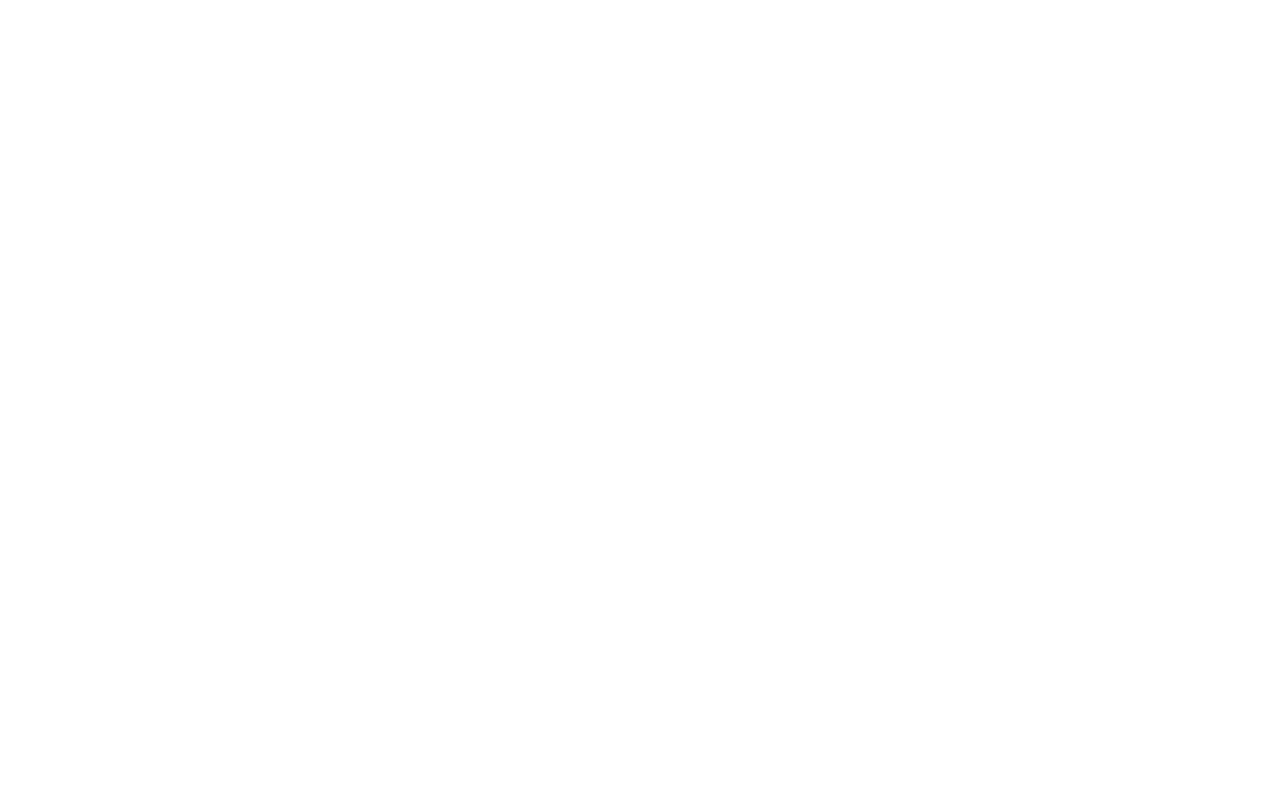
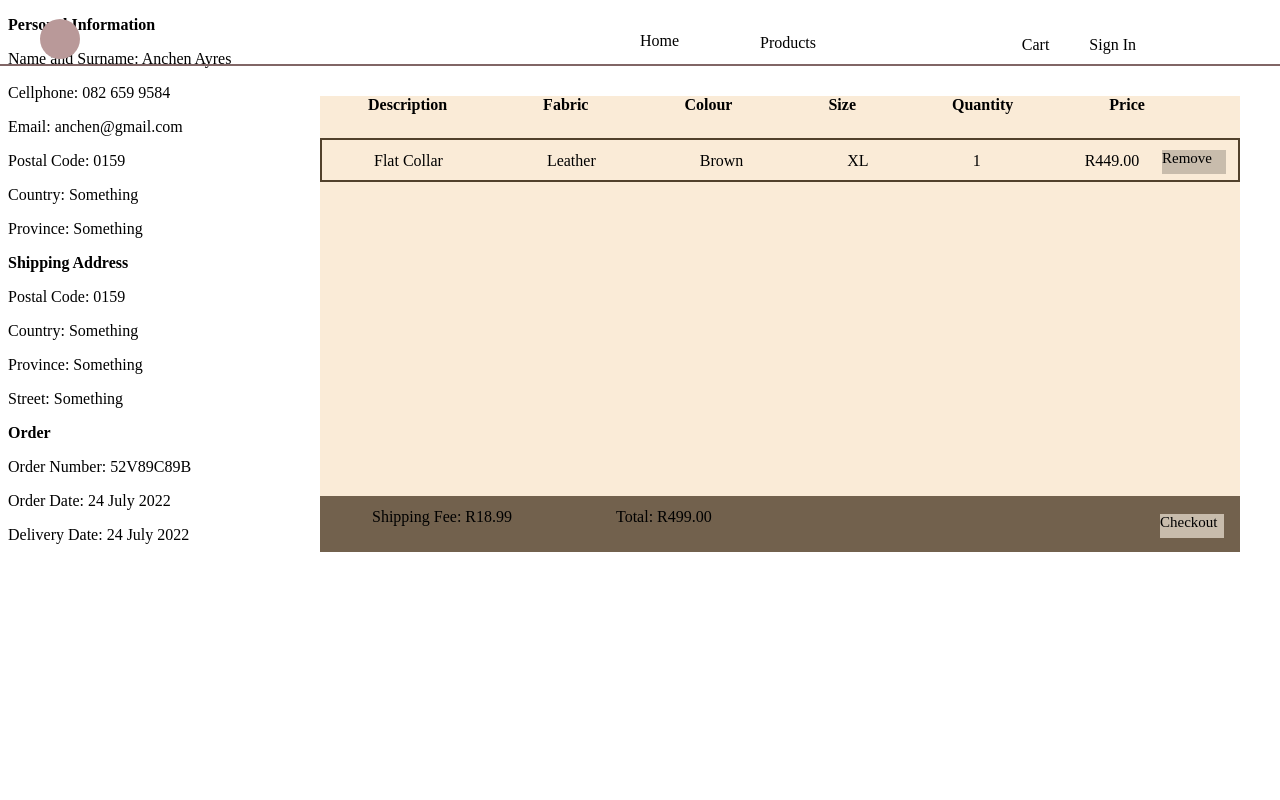
Before and after one commit to anchenayres/term3-project, a React (Create React App) app in the folder client/: page /Checkout in a window 1280 px wide. Before the commit this address had no page. Shown: the top 800 px of the page. Built offline with nearby package versions, Linux system fonts and the light colour scheme.

Commit message:
Updated pages
a few pages styling has been uploaded

```diff
--- a/client/src/App.js
+++ b/client/src/App.js
@@ -3,6 +3,10 @@
 import Home from "./Components/Home";
 import Products from "./Components/Products";
 import Individual from "./Components/Individual";
+import Cart from "./Components/Cart";
+import Checkout from "./Components/Checkout";
+
+
 import { Routes, Route } from "react-router-dom";
 
 
@@ -17,6 +21,10 @@
         <Route path="/Home" element = {<Home />} />
         <Route path="/Products" element = {<Products />} />
         <Route path="/Individual" element = {<Individual />} />
+        <Route path="/Cart" element = {<Cart />} />
+        <Route path="/Checkout" element = {<Checkout />} />
+
+
       </Routes>
     </div>
     </>
--- /dev/null
+++ b/client/src/Components/Cart.js
@@ -0,0 +1,56 @@
+import React from "react";
+
+
+
+const Cart = () => {
+
+    return (
+    <>
+
+    <div className="nav">
+        <div className="logo"></div>
+        <div className="home"><a href="/Home">Home</a></div>
+        <div className="products"><a href="/Products">Products</a></div>
+        <div className="login"><a href="/">Sign In</a></div>
+        <div className="cart"><a href="/Cart">Cart</a></div>
+    </div>
+
+        <div className="list">
+            <p2>Description</p2>
+                <p2>Fabric</p2>
+                <p2>Colour</p2>
+                <p2>Size</p2>
+                <p2>Quantity</p2>
+                <p2>Price</p2>
+
+
+            <div className="list-blocks">
+
+                <p1>Flat Collar</p1>
+                <p1>Leather</p1>
+                <p1>Brown</p1>
+                <p1>XL</p1>
+                <p1>1</p1>
+                <p1>R449.00</p1>
+
+
+
+            <div className="list-button1">Remove</div>
+
+            </div>
+        </div>
+
+        <div className="total-price">
+                <p1>Shipping Fee: R18.99</p1>
+                <p1>Total: R499.00</p1>
+
+        <div className="list-button2"><a href="/Checkout">Checkout</a></div>
+        </div>
+
+        <div className="footer"></div>
+
+    </>
+    )
+};
+
+export default Cart;
--- /dev/null
+++ b/client/src/Components/Checkout.js
@@ -0,0 +1,79 @@
+import React from "react";
+
+
+
+const Checkout = () => {
+
+    return (
+    <>
+
+    <div className="nav">
+        <div className="logo"></div>
+        <div className="home"><a href="/Home">Home</a></div>
+        <div className="products"><a href="/Products">Products</a></div>
+        <div className="login"><a href="/">Sign In</a></div>
+        <div className="cart"><a href="/Cart">Cart</a></div>
+    </div>
+
+        <div className="list">
+            <p2>Description</p2>
+                <p2>Fabric</p2>
+                <p2>Colour</p2>
+                <p2>Size</p2>
+                <p2>Quantity</p2>
+                <p2>Price</p2>
+
+
+            <div className="list-blocks">
+
+                <p1>Flat Collar</p1>
+                <p1>Leather</p1>
+                <p1>Brown</p1>
+                <p1>XL</p1>
+                <p1>1</p1>
+                <p1>R449.00</p1>
+
+
+
+            <div className="list-button1">Remove</div>
+
+            </div>
+        </div>
+
+        <div className="total-price">
+                <p1>Shipping Fee: R18.99</p1>
+                <p1>Total: R499.00</p1>
+
+        <div className="list-button2"><a href="/Checkout">Checkout</a></div>
+        </div>
+
+        <p3><b>Personal Information</b></p3>
+        <p3>Name and Surname: Anchen Ayres</p3>
+        <p3>Cellphone: 082 659 9584</p3>
+        <p3>Email: anchen@gmail.com</p3>
+        <p3>Postal Code: 0159</p3>
+        <p3>Country: Something</p3>
+        <p3>Province: Something</p3>
+
+        <p3><b>Shipping Address</b></p3>
+        <p3>Postal Code: 0159</p3>
+        <p3>Country: Something</p3>
+        <p3>Province: Something</p3>
+        <p3>Street: Something</p3>
+
+        <p3><b>Order</b></p3>
+        <p3>Order Number: 52V89C89B</p3>
+        <p3>Order Date: 24 July 2022</p3>
+        <p3>Delivery Date: 24 July 2022</p3>
+
+
+
+
+
+        <div className="footer"></div>
+
+    </>
+    )
+};
+
+export default Checkout;
--- a/client/src/Components/Home.js
+++ b/client/src/Components/Home.js
@@ -20,9 +20,6 @@
         <div class="slide2"></div>
         <div class="slide3"></div>
     </div>
-    <span class="dot" onclick="currentSlide(1)"></span>
-            <span class="dot" onclick="currentSlide(2)"></span>
-            <span class="dot" onclick="currentSlide(3)"></span>
 
 
 
--- a/client/src/Components/Individual.js
+++ b/client/src/Components/Individual.js
@@ -2,6 +2,43 @@
 
 
 const Individual = () => {
+
+    document.querySelectorAll(".carousel").forEach((carousel) => {
+        const items = carousel.querySelectorAll(".carousel__item");
+        const buttonsHtml = Array.from(items, () => {
+          return `<span class="carousel__button"></span>`;
+        });
+
+        carousel.insertAdjacentHTML(
+          "beforeend",
+          `
+              <div class="carousel__nav">
+                  ${buttonsHtml.join("")}
+              </div>
+          `
+        );
+
+        const buttons = carousel.querySelectorAll(".carousel__button");
+
+        buttons.forEach((button, i) => {
+          button.addEventListener("click", () => {
+            // un-select all the items
+            items.forEach((item) =>
+              item.classList.remove("carousel__item--selected")
+            );
+            buttons.forEach((button) =>
+              button.classList.remove("carousel__button--selected")
+            );
+
+            items[i].classList.add("carousel__item--selected");
+            button.classList.add("carousel__button--selected");
+          });
+        });
+
+        // Select the first item on page load
+        items[0].classList.add("carousel__item--selected");
+        buttons[0].classList.add("carousel__button--selected");
+      });
 
     return (
     <>
@@ -22,6 +59,17 @@
 
     <div className="product-des"></div>
     <div className="size-chart"></div>
+
+    <div className="carousel">
+        <div className="carousel__item">Content 1</div>
+        <div className="carousel__item carousel__item--selected">Content 2</div>
+        <div className="carousel__item">Content 3</div>
+        <div className="carousel__nav">
+            <span className="carousel__button"></span>
+            <span className="carousel__button carousel__button--selected"></span>
+            <span className="carousel__button"></span>
+        </div>
+    </div>
 
 
     <select className="fabric-drop" name="selecting">
--- /dev/null
+++ b/client/src/cart.css
@@ -0,0 +1,56 @@
+.list {
+    height: 50vh;
+    width: 115vh;
+    background-color: antiquewhite;
+    margin-top: 10vh;
+    position: absolute;
+    margin-left: 40vh;
+}
+
+.total-price {
+    height: 7vh;
+    width: 115vh;
+    background-color: rgb(114, 97, 77);
+    margin-top: 60vh;
+    position: absolute;
+    margin-left: 40vh;
+}
+
+.list-blocks {
+    height: 5vh;
+    margin-top: 3vh;
+    width: 114.5vh;
+    border: solid 2px rgb(81, 65, 44);
+    position: absolute;
+}
+
+p2 {
+    margin: 0 6vh;
+    font-weight:  bold;
+}
+p1 {
+    margin:  6.5vh;
+    margin-top: 1.5vh;
+    display: inline-block;
+}
+
+
+.list-button1 {
+    height: 3vh;
+    width: 8vh;
+    background-color: rgb(200, 188, 172);
+    font-size: 15px;
+    margin-top: -9vh;
+    position: absolute;
+    margin-left: 105vh;
+}
+
+.list-button2 {
+    height: 3vh;
+    width: 8vh;
+    background-color: rgb(200, 188, 172);
+    font-size: 15px;
+    margin-top: -8vh;
+    position: absolute;
+    margin-left: 105vh;
+}
--- /dev/null
+++ b/client/src/checkout.css
@@ -0,0 +1,5 @@
+p3 {
+    margin:  1vh;
+    margin-top: 2vh;
+    display: flex;
+}
--- a/client/src/index.js
+++ b/client/src/index.js
@@ -3,6 +3,11 @@
 import './index.css';
 import './login.css';
 import './individual.css';
+import './individual.css';
+import './cart.css';
+import './checkout.css';
+
+
 
 import App from './App';
 import {BrowserRouter} from 'react-router-dom';
--- a/client/src/individual.css
+++ b/client/src/individual.css
@@ -111,3 +111,44 @@
     position: absolute;
 
 }
+
+.carousel__item {
+    height: 300px;
+    width: 300px;
+    background-color: grey;
+    padding: 1em;
+    margin-left: 20px;
+    display: none;
+}
+
+.carousel__item--selected {
+    display: block;
+}
+
+.carousel__nav {
+    height: 20px;
+    width: 300px;
+    background-color: rgb(183, 77, 77);
+    padding: 1em;
+    margin-left: 20px;
+    position: absolute;
+}
+
+.carousel__button {
+    height: 10px;
+    width: 10px;
+    background-color: rgb(252, 255, 86);
+    display: inline-block;
+    border-radius: 5vh;
+    margin: 0 2vh;
+}
+
+.carousel__button--selected {
+    height: 10px;
+    width: 10px;
+    background-color: rgb(252, 255, 86, 0.5);
+    display: inline-block;
+    border-radius: 5vh;
+    margin: 0 2vh;
+    cursor: pointer;
+}
```
